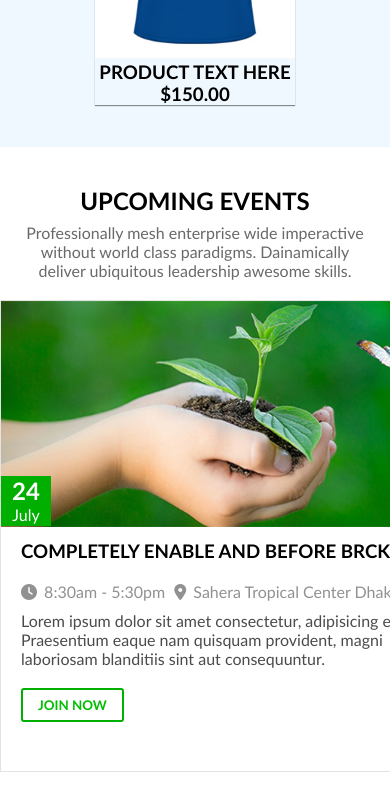
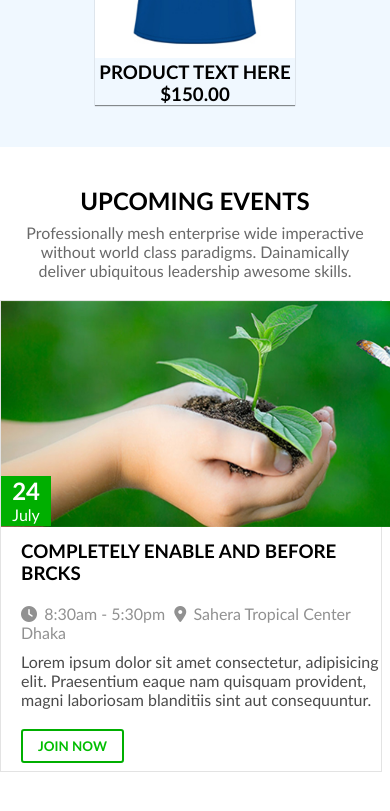
Before and after one commit to jibonroy/fresh_coder, a plain HTML site: page index.html in a window 390 px wide. Shown: the part 4945-5756 px from the top of the page. Drawn offline with Linux system fonts and the light colour scheme.

Commit message:
Update responsive.css

```diff
--- a/style/responsive.css
+++ b/style/responsive.css
@@ -32,4 +32,14 @@
         display: block;
         text-align: center;
     }
+.events .event {
+    display: inline-block;
+    width: 380px;
+    height: 430px;
+    margin-right: 2%;
+    border: 1px solid rgba(0, 0, 0, 0.11);
+    text-align: justify;
+    padding-bottom: 40px;
+    margin-bottom: 40px;
 }
+}
```
